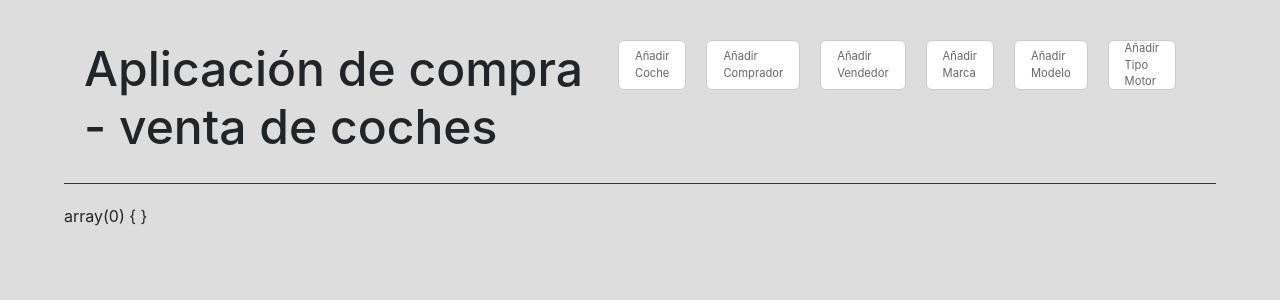
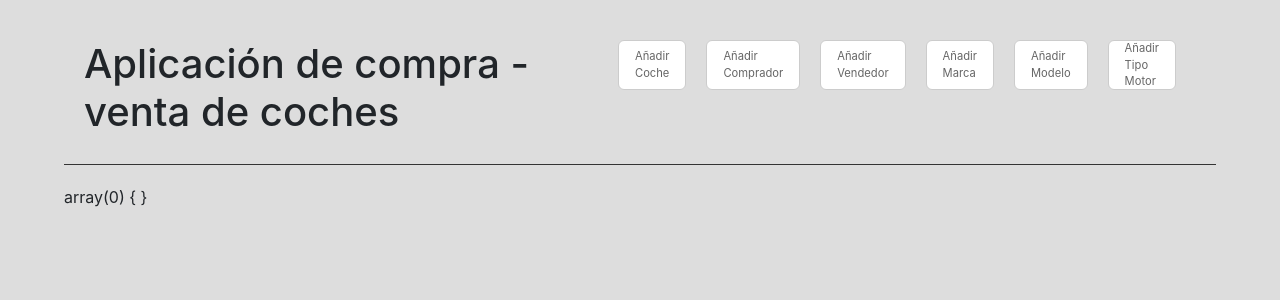
Before and after one commit to rbocache/aplicacion_coches, a PHP site: page /index.php in a window 1280 px wide. Shown: the top 300 px of the page. Run offline with PHP 8.4, Linux system fonts and the light colour scheme; data that the repository does not hold is empty; some libraries are stand-ins or nearby versions.

Commit message:
Tamaño h1

```diff
--- a/assets/css/styles.css
+++ b/assets/css/styles.css
@@ -43,7 +43,7 @@ body {
 }
 
 h1 {
-    font-size: 3rem;
+    font-size: 2.5rem;
 }
 
 .botones {
```
